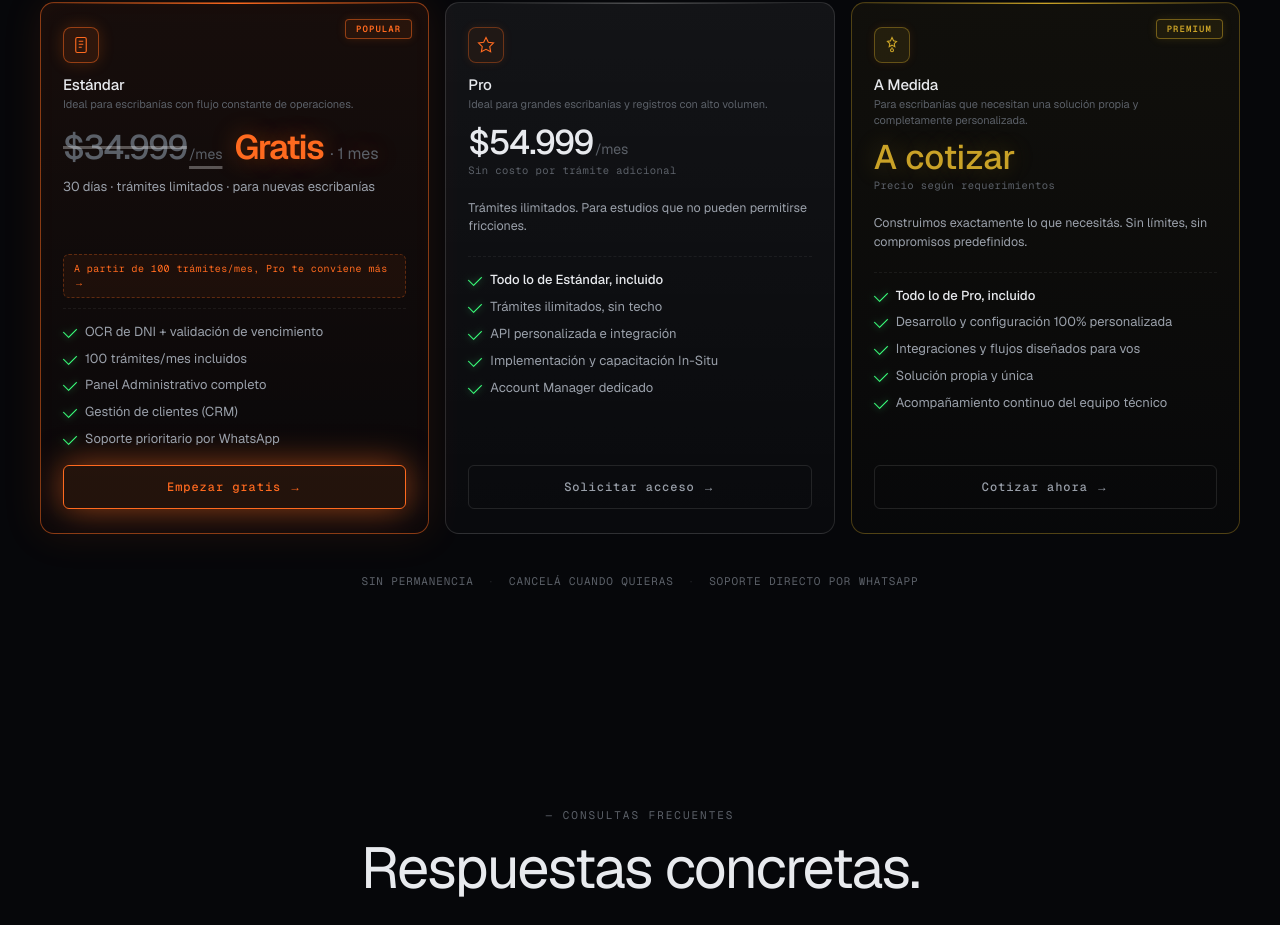
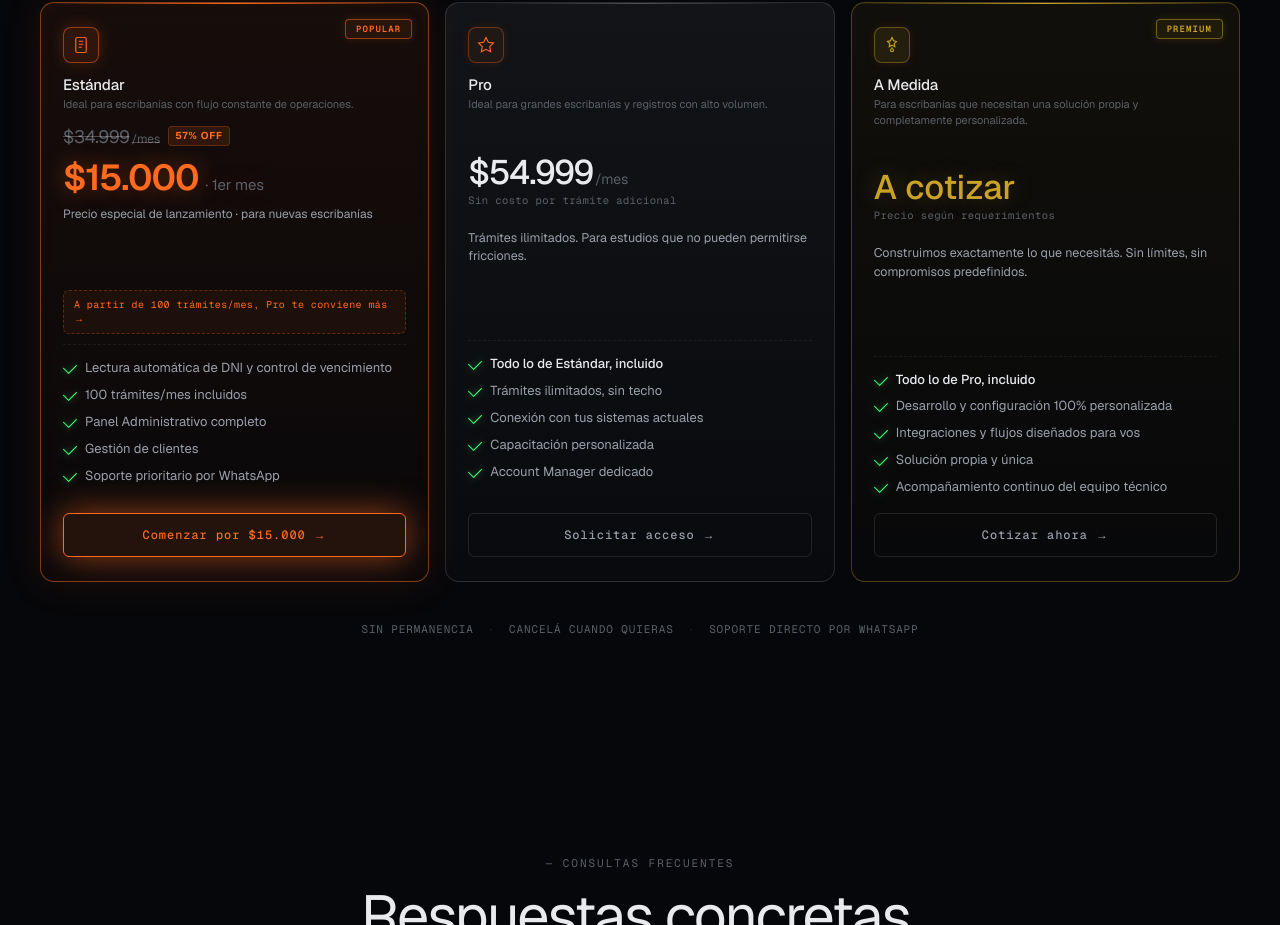
Before and after one commit to valentinopign/escriban-IA, a Next.js app: page / in a window 1280 px wide. Shown: the part 5338-6263 px from the top of the page. Built offline with nearby package versions, Linux system fonts and the light colour scheme.

Commit message:
Pricing: primer mes 5.000 con 57% OFF, simplificar jerga técnica y alinear cards

```diff
--- a/src/app/landing.css
+++ b/src/app/landing.css
@@ -1229,43 +1229,59 @@
 
 .pricingCardPriceRow {
   display: flex;
-  align-items: baseline;
-  gap: 12px;
+  align-items: center;
+  gap: 8px;
+  margin-bottom: 6px;
 }
 
 .pricingCardPriceStrike {
-  font-size: 34px;
-  font-weight: 500;
-  letter-spacing: -0.04em;
+  font-size: 18px;
+  font-weight: 400;
+  letter-spacing: -0.02em;
   color: var(--ink-3);
   text-decoration: line-through;
-  text-decoration-color: rgba(255,255,255,0.3);
+  text-decoration-color: rgba(255,255,255,0.25);
 }
 
 .pricingCardPriceStrike .pricingUnit {
-  font-size: 14px;
+  font-size: 12px;
   font-weight: 400;
   color: var(--ink-3);
 }
 
 .pricingCardPriceFree {
-  font-size: 34px;
+  font-size: 36px;
   font-weight: 600;
   letter-spacing: -0.04em;
   color: var(--accent);
   text-shadow: 0 0 24px rgba(var(--accent-glow), 0.4);
+  white-space: nowrap;
 }
 
 .pricingCardPriceFreeUnit {
-  font-size: 16px;
+  font-size: 15px;
   font-weight: 400;
   letter-spacing: 0;
   color: var(--ink-3);
 }
 
+.pricingDiscountBadge {
+  display: inline-block;
+  background: rgba(var(--accent-glow), 0.12);
+  color: var(--accent);
+  font-size: 10px;
+  font-weight: 700;
+  letter-spacing: 0.08em;
+  padding: 2px 6px;
+  border-radius: 4px;
+  border: 1px solid rgba(var(--accent-glow), 0.25);
+  white-space: nowrap;
+  line-height: 1.4;
+}
+
 .pricingTrialNote {
-  margin-top: 8px;
-  font-size: 13px;
+  margin-top: 4px;
+  font-size: 12px;
   color: var(--ink-2);
   line-height: 1.5;
 }
@@ -1469,11 +1485,20 @@
 
 .pricingCardPriceBlock {
   margin-bottom: 10px;
+  display: flex;
+  flex-direction: column;
+  justify-content: flex-start;
+}
+
+.pricingPriceRowSpacer {
+  height: 30px;
 }
 
 .pricingCalloutSlot {
-  min-height: 0;
+  min-height: 54px;
   margin-bottom: 10px;
+  display: flex;
+  align-items: flex-end;
 }
 
 
--- a/src/components/PricingSection.tsx
+++ b/src/components/PricingSection.tsx
@@ -34,10 +34,10 @@ const plans: {
     desc: '',
     callout: 'A partir de 100 trámites/mes, Pro te conviene más →',
     features: [
-      'OCR de DNI + validación de vencimiento',
+      'Lectura automática de DNI y control de vencimiento',
       '100 trámites/mes incluidos',
       'Panel Administrativo completo',
-      'Gestión de clientes (CRM)',
+      'Gestión de clientes',
       'Soporte prioritario por WhatsApp',
     ],
     href: WA + encodeURIComponent('Hola, quiero solicitar acceso al plan Estándar de escribanIA.'),
@@ -62,8 +62,8 @@ const plans: {
     features: [
       'Todo lo de Estándar, incluido',
       'Trámites ilimitados, sin techo',
-      'API personalizada e integración',
-      'Implementación y capacitación In-Situ',
+      'Conexión con tus sistemas actuales',
+      'Capacitación personalizada',
       'Account Manager dedicado',
     ],
     href: WA + encodeURIComponent('Hola, quiero solicitar acceso al plan Pro de escribanIA.'),
@@ -134,17 +134,20 @@ const PricingSection = () => {
                     <div className="pricingCardPriceStrike">
                       {plan.price}<span className="pricingUnit">{plan.unit}</span>
                     </div>
-                    <div className="pricingCardPriceFree">Gratis <span className="pricingCardPriceFreeUnit">· 1 mes</span></div>
+                    <span className="pricingDiscountBadge">57% OFF</span>
                   </div>
-                  <div className="pricingTrialNote">30 días · trámites limitados · para nuevas escribanías</div>
+                  <div className="pricingCardPriceFree">$15.000 <span className="pricingCardPriceFreeUnit">· 1er mes</span></div>
+                  <div className="pricingTrialNote">Precio especial de lanzamiento · para nuevas escribanías</div>
                 </>
               ) : plan.custom ? (
                 <>
+                  <div className="pricingPriceRowSpacer" />
                   <div className="pricingCardPriceQuote">{plan.price}</div>
                   <div className="pricingPriceExtra">{plan.priceExtra}</div>
                 </>
               ) : (
                 <>
+                  <div className="pricingPriceRowSpacer" />
                   <div className="pricingCardPrice">
                     {plan.price}<span className="pricingUnit">{plan.unit}</span>
                   </div>
@@ -176,7 +179,7 @@ const PricingSection = () => {
               rel="noopener noreferrer"
               className={`pricingCta${plan.featured ? ' pricingCtaFeatured' : ''}${plan.custom ? ' pricingCtaAMedida' : ''}`}
             >
-              {plan.trial ? 'Empezar gratis →' : plan.custom ? 'Cotizar ahora →' : 'Solicitar acceso →'}
+              {plan.trial ? 'Comenzar por $15.000 →' : plan.custom ? 'Cotizar ahora →' : 'Solicitar acceso →'}
             </a>
           </div>
         ))}
```
